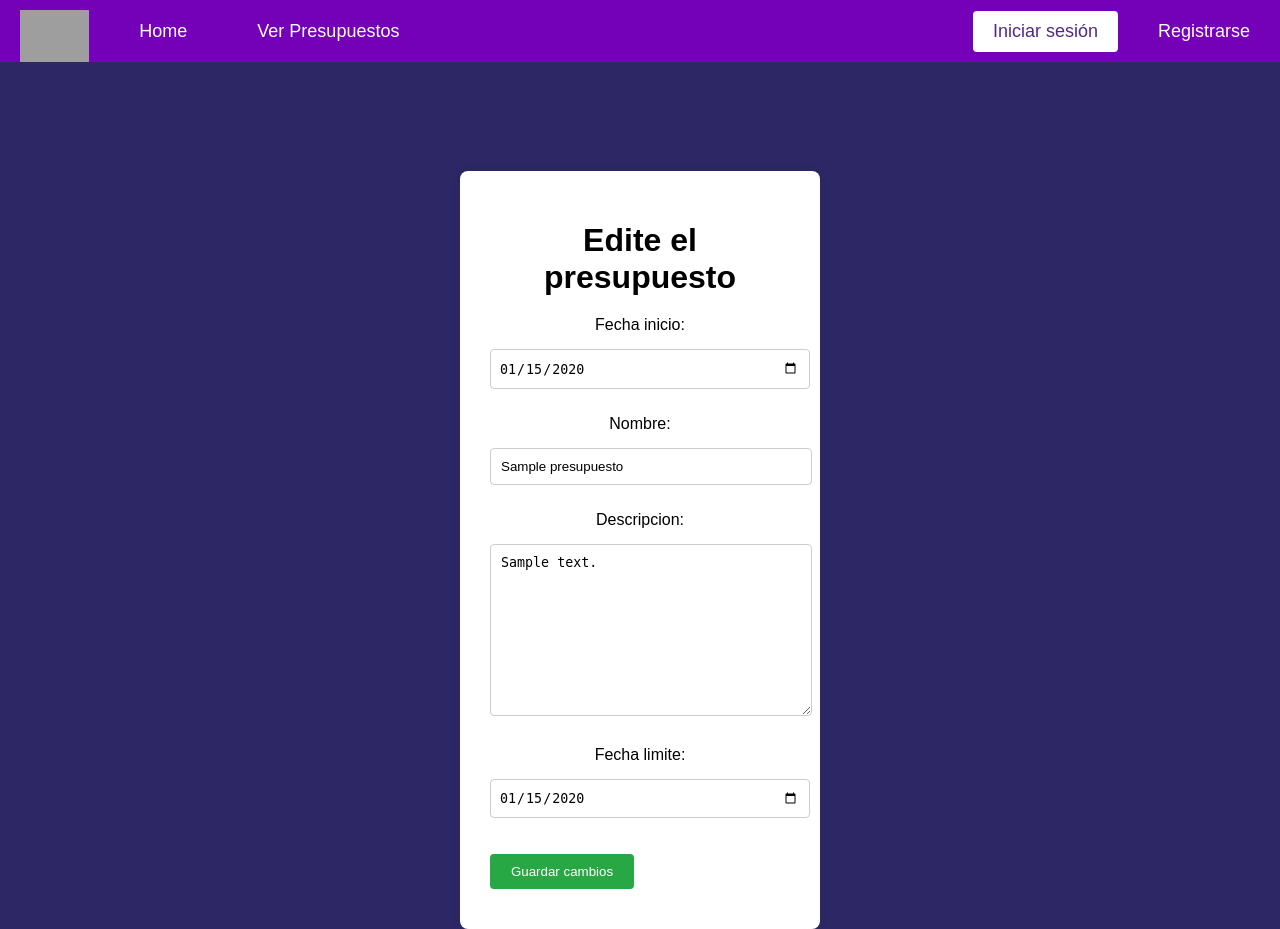
After one commit to DanielMijango/erp-presupuesto, a Django app: page /editarPresupuesto/1/ in a window 1280 px wide. The commit adds this page. Run offline with Django 5.2, Linux system fonts and the light colour scheme; tables that the repository leaves empty hold one stand-in row (values such as "Sample post"); grey boxes are pictures that could not be loaded.

Commit message:
commit 9999
ayuda

```diff
--- a/erp/erp/urls.py
+++ b/erp/erp/urls.py
@@ -21,6 +21,7 @@ urlpatterns = [
     path('', include('presupuesto.urls')),
     path('crearPresupuesto/', include('presupuesto.urls')),
     path('mostrarPresupuesto/', include('presupuesto.urls')),
+    path('editarPresupuesto/<int:presupuesto_id>/', include('presupuesto.urls')),
     path('admin/', admin.site.urls),
     path('registro/', include('presupuesto.urls')),
     path('logout/', include('presupuesto.urls')),
--- a/erp/presupuesto/templates/base.html
+++ b/erp/presupuesto/templates/base.html
@@ -4,7 +4,7 @@
 <head>
     <meta charset="UTF-8">
     <meta name="viewport" content="width=device-width, initial-scale=1.0">
-    <title>{% block title %}Título predeterminado{% endblock %}</title>
+    <title>{% block title %}ERP-Modulo presupuestos{% endblock %}</title>
     <style>
         .navbar {
             background-color: #7400b8;
--- /dev/null
+++ b/erp/presupuesto/templates/editarPresupuesto.html
@@ -0,0 +1,109 @@
+{% extends 'base.html' %}
+
+{% block content %}
+<style>
+    /* Estilos para el cuerpo */
+    body {
+        font-family: Arial, sans-serif;
+        margin: 0;
+        padding: 0;
+        background-color: #2d2865;
+        display: flex;
+        justify-content: center;
+        align-items: center;
+        height: 100vh;
+    }
+
+    /* Estilos para el contenedor principal */
+    .container {
+        text-align: center;
+        background-color: #fff;
+        padding: 30px;
+        border-radius: 8px;
+        box-shadow: 0 0 10px rgba(0, 0, 0, 0.1);
+        width: 300px;
+        margin-top: 300px;
+    }
+
+    /* Estilos para el título principal */
+    .container h1 {
+        margin-bottom: 20px;
+    }
+
+    /* Estilos para los campos de entrada, área de texto y botones */
+    .container input, .container textarea, .container button {
+        width: 100%;
+        padding: 10px;
+        margin: 10px 0;
+        border: 1px solid #ccc;
+        border-radius: 4px;
+    }
+
+    /* Estilos específicos para los campos de fecha */
+    .container input[type="date"] {
+        padding-left: 8px;
+    }
+
+    /* Estilos para el botón de "Crear Solicitud" */
+    .container .submit-button {
+        background-color: #28a745;
+        color: white;
+        border: none;
+        cursor: pointer;
+    }
+
+    /* Efecto hover para el botón "Crear Solicitud" */
+    .container .submit-button:hover {
+        background-color: #218838;
+    }
+
+    /* Estilos para el botón de "Cancelar" */
+    .container .cancel-button {
+        background-color: #dc3545;
+        color: white;
+        border: none;
+        cursor: pointer;
+    }
+
+    /* Efecto hover para el botón "Cancelar" */
+    .container .cancel-button:hover {
+        background-color: #c82333;
+    }
+
+    /* Estilos para las etiquetas de los campos */
+    .container label {
+        display: block;
+        margin: 10px 0 5px;
+        text-align: center;
+    }
+
+    /* Contenedor para los botones */
+    .button-group {
+        display: flex;
+        justify-content: space-between;
+    }
+
+    .button-group button {
+        width: 48%;
+    }
+</style>
+
+<!-- Contenedor principal -->
+<div class="container">
+    <!-- Título principal -->
+    <h1>Edite el presupuesto</h1>
+
+    <!-- Formulario para ingresar los detalles del presupuesto -->
+    <form method="post">
+        {% csrf_token %}
+        <!-- Usando el formulario Django form -->
+        {{ form.as_p }}
+
+
+        <div class="button-group">
+            <button type="submit" class="submit-button">Guardar cambios</button>
+
+        </div>
+    </form>
+</div>
+{% endblock %}
--- a/erp/presupuesto/templates/mostrarPresupuestos.html
+++ b/erp/presupuesto/templates/mostrarPresupuestos.html
@@ -137,9 +137,10 @@
                     <td>{{ p.fecha_inicio }}</td>
                     <td>{{ p.descripcion }}</td>
                     <td>{{ p.fecha_limite }}</td>
+
                     {% if user.is_authenticated %}
                     <td>
-                        <a href="/" class="btn btn-edit">Editar</a>
+                        <a href="{% url 'editarPresupuesto' p.id %}" class="btn btn-edit">Editar</a>
                         <form action="/" method="post" style="display:inline;">
                             {% csrf_token %}
                             <button type="submit" class="btn btn-delete">Eliminar</button>
--- a/erp/presupuesto/urls.py
+++ b/erp/presupuesto/urls.py
@@ -7,6 +7,7 @@ urlpatterns = [
     path('crearPresupuesto/', views.crearPresupuesto_View, name='crearPresupuesto'),
     path('mostrarPresupuestos/', views.mostrarPresupuesto_View, name='mostrarPresupuestos'),
     path('gestionarCostos/', views.gestionarCostos_View, name='gestionarCostos'),
+    path('editarPresupuesto/<int:presupuesto_id>/', views.editarPresupuesto, name='editarPresupuesto'),
     path('admin/', admin.site.urls),
     path('registro/', views.registro_view, name='registro'),
     path('logout/', views.cerrarSesion_view, name='logout'),
--- a/erp/presupuesto/views.py
+++ b/erp/presupuesto/views.py
@@ -1,4 +1,4 @@
-from django.shortcuts import render
+from django.shortcuts import render,get_object_or_404
 from django.contrib.auth import authenticate, login , logout
 from django.contrib.auth.forms import UserCreationForm, AuthenticationForm
 from django.shortcuts import render, redirect
@@ -22,6 +22,24 @@ def crearPresupuesto_View(request):
              new_Presupuesto.save()
              print(new_Presupuesto)
              return redirect('gestionarCostos/')
+
+def editarPresupuesto(request, presupuesto_id):
+
+     if request.method == 'GET':
+      presupuesto=get_object_or_404(Presupuesto,pk=presupuesto_id)
+      form=PresupuestoForm(instance=presupuesto)
+      return render(request,'editarPresupuesto.html',{'presupuesto':presupuesto, 'form':form})
+     else:
+          try:
+               presupuesto=get_object_or_404(Presupuesto,pk=presupuesto_id)
+               form=PresupuestoForm(request.POST,instance=presupuesto)
+               form.save()
+               return redirect('/gestionarCostos')
+
+          except ValueError:
+               return render(request,'editarPresupuesto.html',{'presupuesto':presupuesto, 'form':form , 'error':"Se a producido un error"})
+
+
 
 def mostrarPresupuesto_View(request):
      presupuestos=Presupuesto.objects.all()
```
